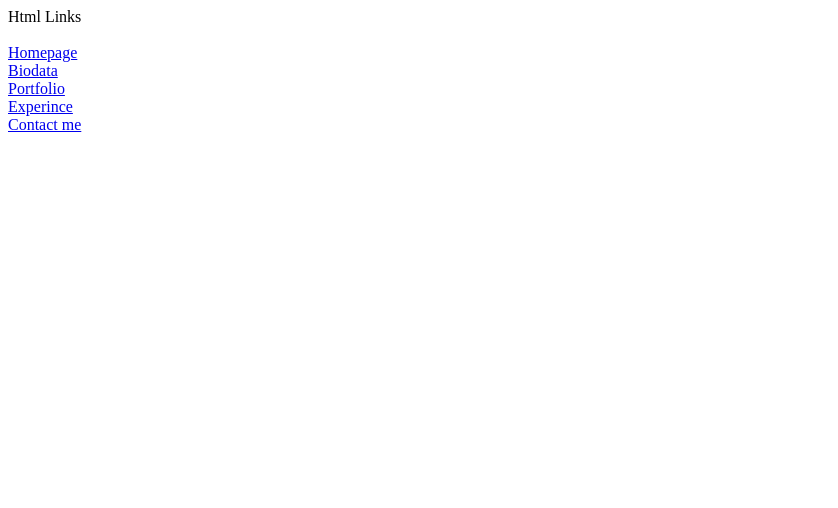
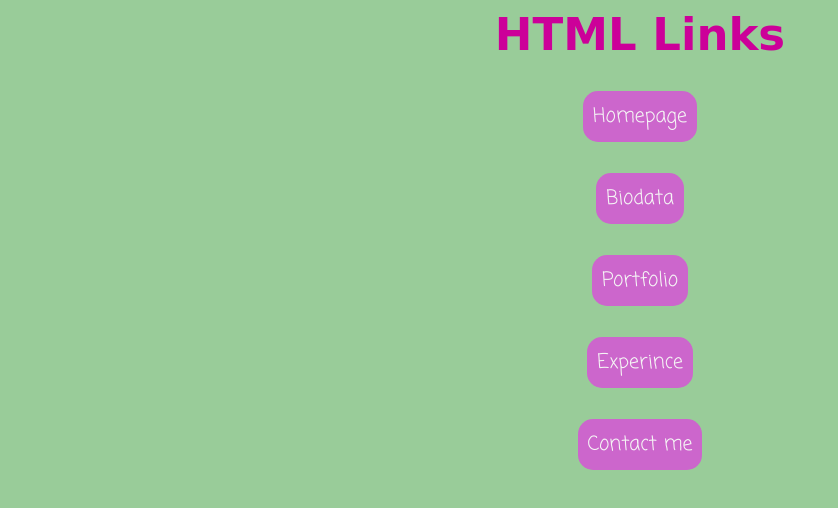
Before and after one commit to haailahazharweb/personal-portfolio, a plain HTML site: page index.html in a window 1280 px wide. Shown: the whole page, without its empty margins (0-838 px from the left). Drawn offline with Linux system fonts and the light colour scheme.

Commit message:
Update index.html

```diff
--- a/index.html
+++ b/index.html
@@ -1,19 +1,39 @@
 <html>
 <head>
-<tittle>Html Links</tittle>
+<center><tittle><h1 style="color:cc0099;">HTML Links</h1></tittle></center>
+<link rel="stylesheet" type="text/css" href="css/style.css">
+<link rel="preconnect" href="https://fonts.gstatic.com">
+<link href="https://fonts.googleapis.com/css2?family=Coming+Soon&family=Satisfy&display=swap" rel="stylesheet">
+
+<style>
+a:link, a:visited
+{color:whitesmoke;
+background-color:cc66cc;
+padding:10px;
+text-align:center;
+text-decoration:none;
+display:inline-block;
+border-radius:15px;}
+
+a:hover, a:active
+{color:black;
+background-color:cc99cc;
+text-decoration:none;}
+</style>
 </head>
+
 <body>
-<br>
-<br>
+<center><p>
 <a href="homepage.html">Homepage</a>
-<br>
+<br><br>
 <a href="biodata.html">Biodata</a>
-<br>
+<br><br>
 <a href="portfolio.html">Portfolio</a>
-<br>
+<br><br>
 <a href="experience.html">Experince</a>
-<br>
+<br><br>
 <a href="contact.html">Contact me</a>
-
+</p>
+</center>
 </body>
 </html>
```
